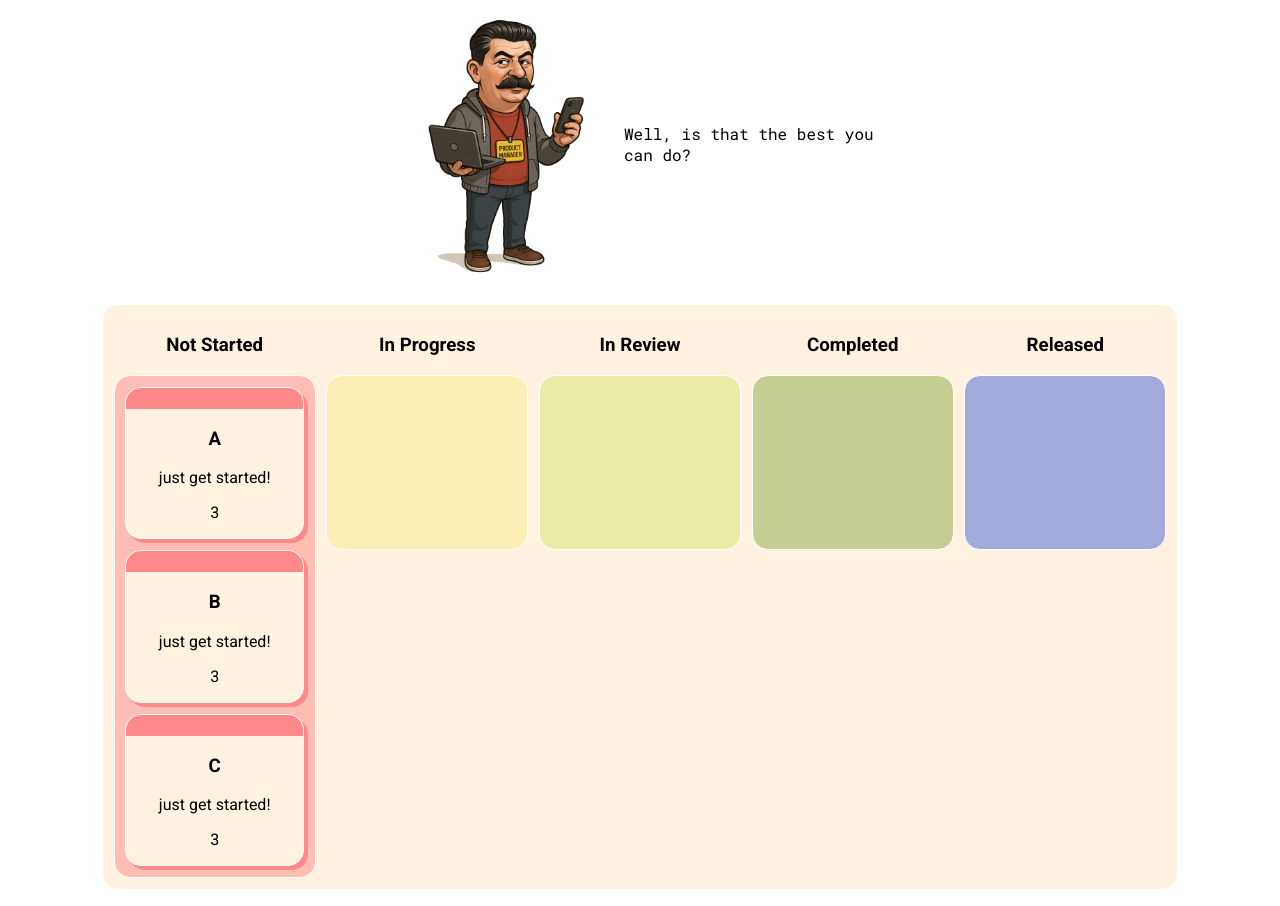
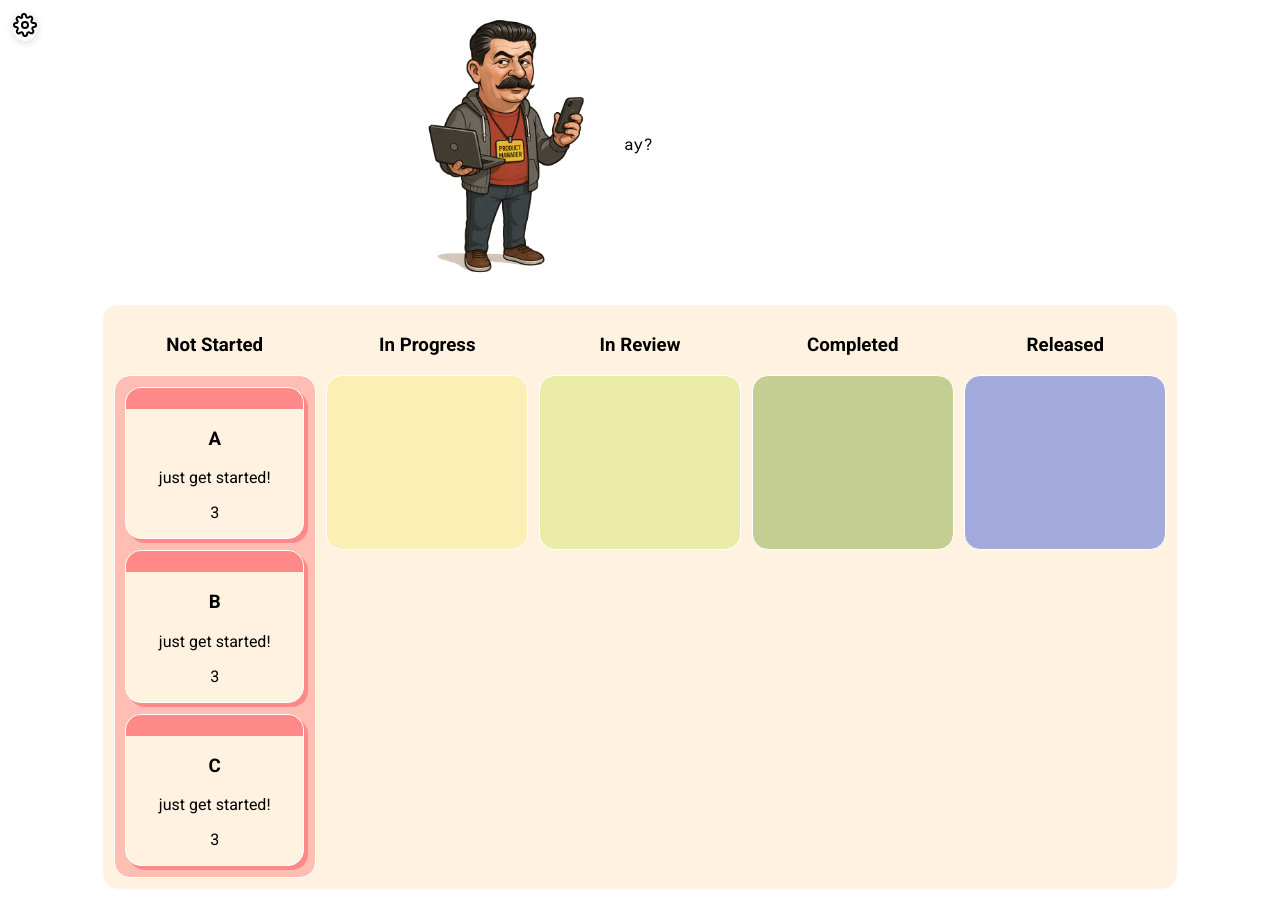
Before and after one commit to ChrisLaganiere/ai-pm, a React (Create React App) app: page / in a window 1280 px wide. Built offline with nearby package versions, Linux system fonts and the light colour scheme.

Commit message:
vibe code a sliding menu to enter oai token

```diff
--- a/src/App.module.css
+++ b/src/App.module.css
@@ -3,27 +3,3 @@
     align-items: center;
     flex-direction: column;
 }
-
-.aiPm {
-    display: flex;
-    flex-direction: row;
-    align-items: center;
-}
-
-.aiPmCartoon {
-    height: 200pt;
-    width: 160pt;
-    margin: 8pt;
-}
-
-.aiPmCartoon img {
-    width: 100%;
-    height: 100%;
-    object-fit: contain;
-}
-
-.aiPmSpeech {
-    font-family: 'Roboto Mono', monospace;
-    max-height: 200pt;
-    width: 200pt;
-}
--- a/src/App.tsx
+++ b/src/App.tsx
@@ -4,10 +4,12 @@ import { demoFixtures } from './Fixtures/demoFixtures';
 import { formatBoard, KanbanColumn } from "./Models/KanbanModels";
 import './theme.css';
 import styles from './App.module.css';
-import stalin from './Resources/stalin-pm.png';
+import { AIPM } from "./Components/AIPM";
+import { OAITokenInput } from "./Components/Menu";
 
 function App() {
   const [items, setItems] = useState(demoFixtures())
+  const [token, setToken] = useState('');
 
   function moveItem(itemId: string, to: KanbanColumn) {
     setItems(items.map(i => {
@@ -20,14 +22,8 @@ function App() {
 
   return (
     <div className={`App ${styles.KanbanHeaderView}`}>
-      <div className={styles.aiPm}>
-        <div className={styles.aiPmCartoon}>
-          <img src={stalin} alt="ai pm cartoon" />
-        </div>
-        <div className={styles.aiPmSpeech}>
-          Well, is that the best you can do?
-        </div>
-      </div>
+      <OAITokenInput token={token} setToken={setToken} />
+      <AIPM />
       <KanbanBoardView board={formatBoard(items)} moveItem={moveItem} />
     </div>
   );
--- /dev/null
+++ b/src/Components/AIPM.module.css
@@ -0,0 +1,23 @@
+.aiPm {
+    display: flex;
+    flex-direction: row;
+    align-items: center;
+}
+
+.aiPmCartoon {
+    height: 200pt;
+    width: 160pt;
+    margin: 8pt;
+}
+
+.aiPmCartoon img {
+    width: 100%;
+    height: 100%;
+    object-fit: contain;
+}
+
+.aiPmSpeech {
+    font-family: 'Roboto Mono', monospace;
+    max-height: 200pt;
+    width: 200pt;
+}
--- /dev/null
+++ b/src/Components/AIPM.tsx
@@ -0,0 +1,26 @@
+import styles from './AIPM.module.css';
+import stalin from '../Resources/stalin-pm.png';
+import { useEffect, useState } from 'react';
+
+export function AIPM() {
+
+    const [speech, setSpeech] = useState('Well, is that the best you can do?');
+
+    useEffect(() => {
+        const interval = setInterval(() => {
+            setSpeech('ay?')
+        }, 5000)
+        return () => clearInterval(interval);
+    }, [])
+
+    return (
+        <div className={styles.aiPm}>
+            <div className={styles.aiPmCartoon}>
+            <img src={stalin} alt="ai pm cartoon" />
+            </div>
+            <div className={styles.aiPmSpeech}>
+            {speech}
+            </div>
+        </div>
+    );
+}
--- /dev/null
+++ b/src/Components/Menu.module.css
@@ -0,0 +1,33 @@
+
+.menuGearButton {
+    position: fixed;
+    top: 10pt;
+    left: 10pt;
+    z-index: 1000;
+    background-color: white;
+    border-radius: 50%;
+    padding: 8;
+    box-shadow: 0 2px 8px rgba(0,0,0,0.15);
+    cursor: pointer;
+}
+
+.menuPanel {
+    position: fixed;
+    top: 0;
+    width: 250pt;
+    height: 100vh;
+    background-color: #f9f9f9;
+    border-right: 1pt solid #ddd;
+    padding: 44pt 10pt;
+    transition: left 0.3s ease;
+    z-index: 999;
+}
+
+.menuTokenField {
+    width: 230pt;
+    margin-top: 4pt;
+    padding: 6pt 10pt;
+    border-radius: 4pt;
+    border: 1pt solid #ccc;
+    font-size: 0.875re;
+}
--- /dev/null
+++ b/src/Components/Menu.tsx
@@ -0,0 +1,57 @@
+import { useState } from "react";
+import styles from './Menu.module.css';
+
+// Simple gear SVG icon
+const GearIcon = ({ size = 24 }) => (
+  <svg
+    width={size} height={size} viewBox="0 0 24 24"
+    fill="none" stroke="currentColor" strokeWidth="2"
+    strokeLinecap="round" strokeLinejoin="round"
+  >
+    <circle cx="12" cy="12" r="3" />
+    <path d="M19.4 15a1.65 1.65 0 0 0 .33 1.82l.06.06a2 2 0 1 1-2.83 2.83l-.06-.06a1.65 1.65 0 0 0-1.82-.33 1.65 1.65 0 0 0-1 1.51V21a2 2 0 1 1-4 0v-.09a1.65 1.65 0 0 0-1-1.51 1.65 1.65 0 0 0-1.82.33l-.06.06a2 2 0 1 1-2.83-2.83l.06-.06a1.65 1.65 0 0 0 .33-1.82 1.65 1.65 0 0 0-1.51-1H3a2 2 0 1 1 0-4h.09a1.65 1.65 0 0 0 1.51-1 1.65 1.65 0 0 0-.33-1.82l-.06-.06a2 2 0 1 1 2.83-2.83l.06.06a1.65 1.65 0 0 0 1.82.33h.06A1.65 1.65 0 0 0 9 3.09V3a2 2 0 1 1 4 0v.09a1.65 1.65 0 0 0 1 1.51h.06a1.65 1.65 0 0 0 1.82-.33l.06-.06a2 2 0 1 1 2.83 2.83l-.06.06a1.65 1.65 0 0 0-.33 1.82v.06a1.65 1.65 0 0 0 1.51 1H21a2 2 0 1 1 0 4h-.09a1.65 1.65 0 0 0-1.51 1z"/>
+  </svg>
+);
+
+export function OAITokenInput({
+  token,
+  setToken
+} : {
+  token: string;
+  setToken: (token: string) => void
+}) {
+
+    const [expanded, setExpanded] = useState(false);
+
+    return (
+    <>
+      {/* Floating Gear Icon */}
+      <div
+        onClick={() => setExpanded((o) => !o)}
+        className={styles.menuGearButton}
+      >
+        <GearIcon />
+      </div>
+
+      {/* Slide-in panel */}
+      <div
+        style={{
+          left: expanded ? 0 : -400,
+          boxShadow: expanded ? '2px 0 5px rgba(0,0,0,0.1)' : 'none'
+        }}
+        className={styles.menuPanel}
+      >
+        <h4 style={{ marginTop: 0, fontSize: '1rem' }}>Settings</h4>
+        <label style={{ fontSize: '0.875rem', fontWeight: 500 }}>OpenAI Token</label>
+        <input
+          type="password"
+          value={token}
+          onChange={(e) => setToken(e.target.value)}
+          placeholder="Open AI Token"
+          className={styles.menuTokenField}
+        />
+        <button onClick={() => setToken('')} style={{ margin: '8pt 0' }} disabled={ token === '' }>Clear</button>
+      </div>
+    </>
+  );
+}
```
